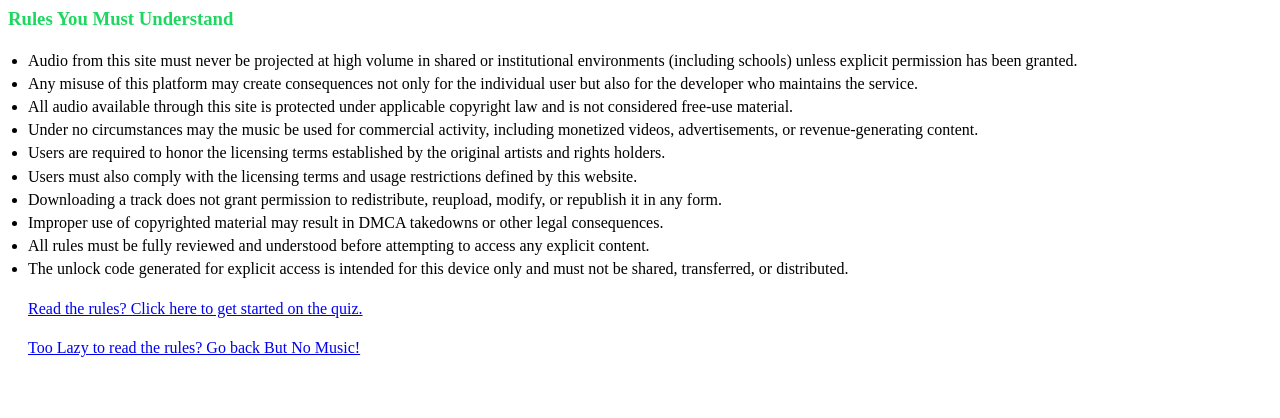
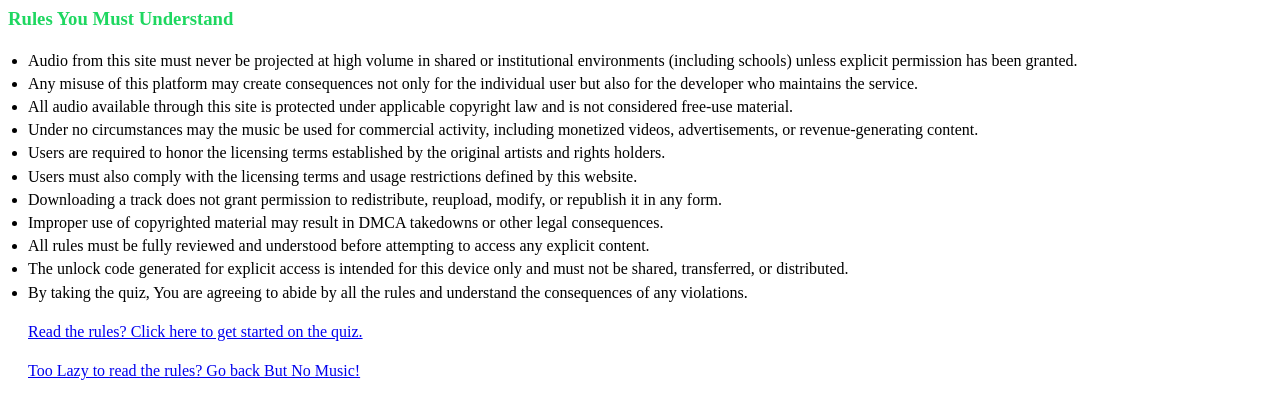
Before and after one commit to karchive22/Music, a plain HTML site: page Music/SecretCode/index.html in a window 1280 px wide. Drawn offline with Linux system fonts and the light colour scheme.

Commit message:
Change some stuff

```diff
--- a/Music/SecretCode/index.html
+++ b/Music/SecretCode/index.html
@@ -46,6 +46,9 @@
             The unlock code generated for explicit access is intended for this device only and must not be
             shared, transferred, or distributed.
         </li>
+        <li>
+            By taking the quiz, You are agreeing to abide by all the rules and understand the consequences of any violations.
+        </li>
         <a href="./secretcode.html"><p>Read the rules? Click here to get started on the quiz.</p></a>
         <a href="../clickmetogoback.html"><p> Too Lazy to read the rules? Go back But No Music!</p> </a>
 
```
